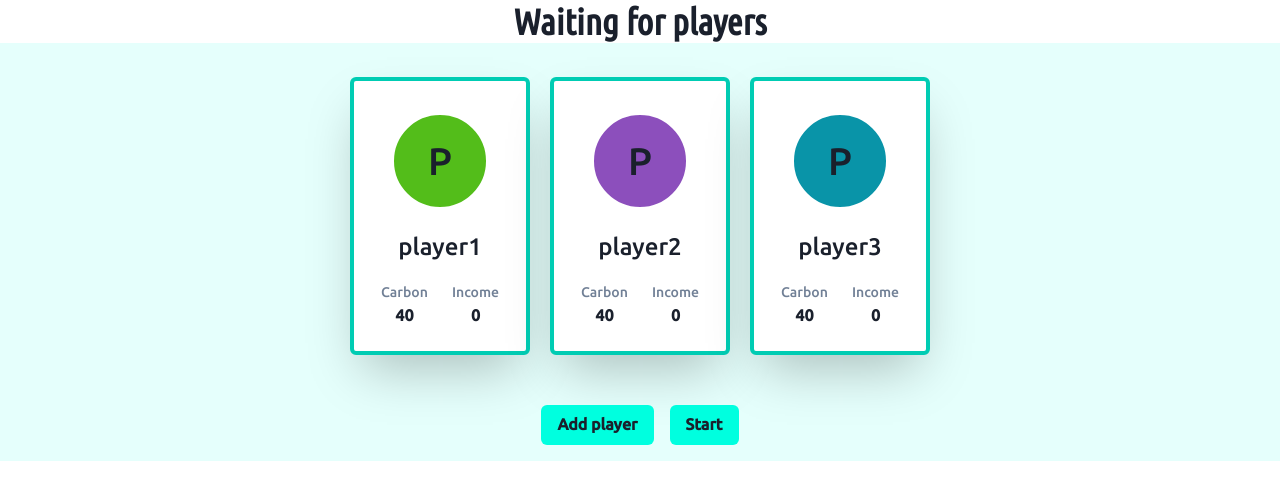
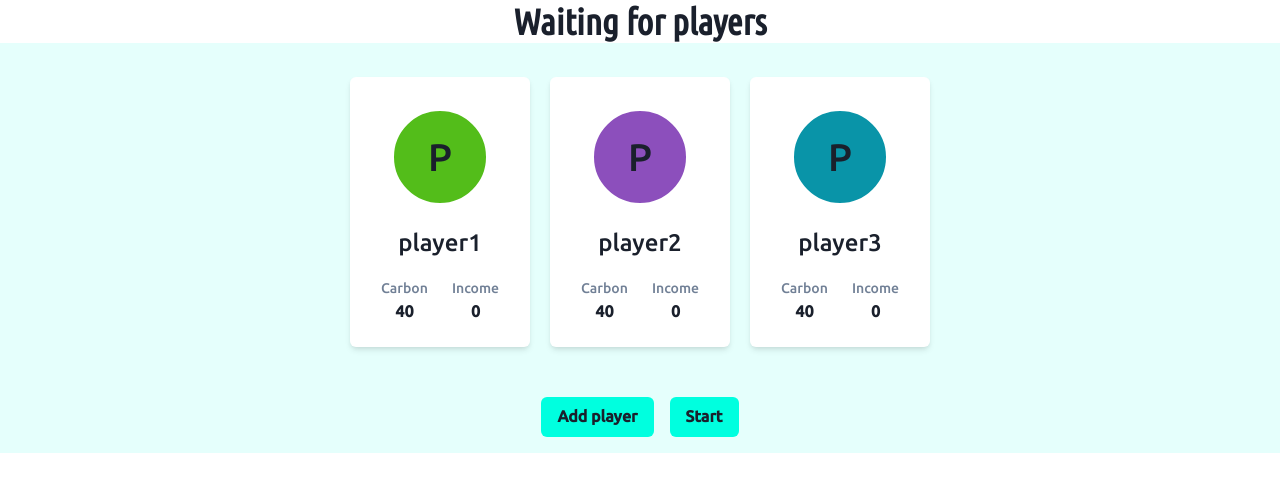
Before and after one commit to FranciscoRossoR/carbon_test, a Next.js app: page / in a window 1280 px wide. Shown: the top 500 px of the page. Built offline with nearby package versions, Linux system fonts and the light colour scheme.

Commit message:
feat: higlight winner

```diff
--- a/src/components/PlayerProfile.tsx
+++ b/src/components/PlayerProfile.tsx
@@ -16,20 +16,20 @@ import Player from "framework/entities/player";
 type IPlayerProfile = Player & {
     image?: string;
     info?: Map<string, string>;
-    active: boolean;
+    highlighted: boolean;
 } & ThemingProps & BoxProps;
 
 export default function PlayerProfile(props: IPlayerProfile) {
 
-    const {color, name, image, active, info, ...boxProps} = props;
+    const {color, name, image, highlighted, info, ...boxProps} = props;
 
     const boxStyle = {
         width: '180px',
         backgroundColor: useColorModeValue('white', 'gray.800'),
-        boxShadow: active ? '2xl' : 'md',
+        boxShadow: highlighted ? '2xl' : 'md',
         rounded: 'md',
         overflow: 'hidden',
-        border: active ? '4px solid' : '0px solid',
+        border: highlighted ? '4px solid' : '0px solid',
         borderColor: useColorModeValue('brand.600', 'white'),
     }
 
--- a/src/components/layout/SummaryPanel.tsx
+++ b/src/components/layout/SummaryPanel.tsx
@@ -24,20 +24,25 @@ export default observer(function SummaryPanel(props: IPanelProps) {
         <Box ref={boxRef} __css={isMiniVersion ? sticky : {}} bgColor="brand.50">
             <Flex bgColor="brand.50" justifyContent="center">
                 {gameState.players.map((p: Player, index: number) => {
-                    const ccp = p as CarbonCityZeroPlayer
-                    const isCrurrent = true
+                    const cczp = p as CarbonCityZeroPlayer
+                    const isHighlighted =
+                        gameState.status === "finished" ?
+                            gameState.winner === cczp ?
+                                true
+                            : false
+                        : gameState.turn === index
                     const info = new Map<string, string>()
                     info
-                        .set("Carbon", ccp.carbon.toString())
-                        .set("Income", ccp.income.toString())
+                        .set("Carbon", cczp.carbon.toString())
+                        .set("Income", cczp.income.toString())
                     return (
                         <PlayerProfile
                             m="10px"
-                            key={"PlayerProfile" + ccp.name}
-                            name={ccp.name}
-                            color={ccp.color}
+                            key={"PlayerProfile" + cczp.name}
+                            name={cczp.name}
+                            color={cczp.color}
                             info={info}
-                            active={isCrurrent}
+                            highlighted={isHighlighted}
                         />
                     )
                 })
```
